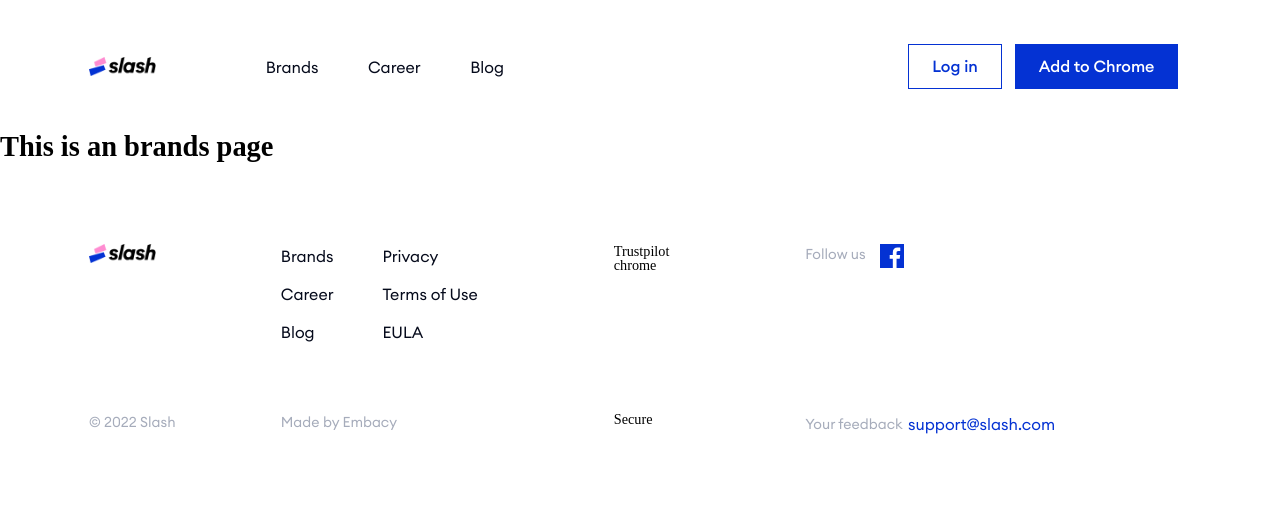
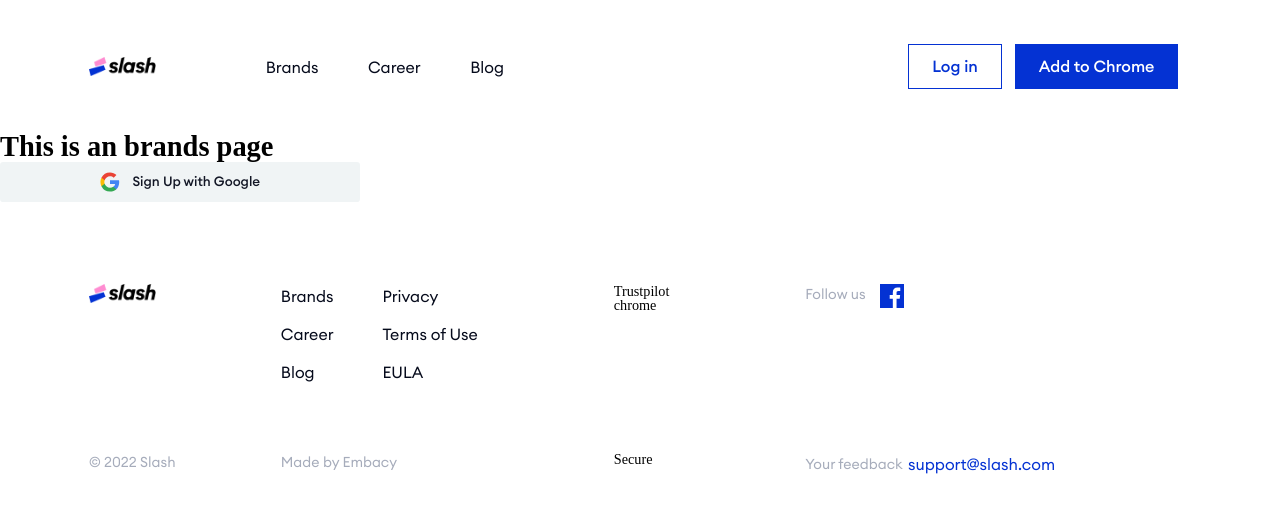
Before and after one commit to EmbacyDev/first-project, a Vue app: page /brands in a window 1280 px wide. Shown: the top 512 px of the page. Built offline with nearby package versions, Linux system fonts and the light colour scheme; what vue3-lottie would draw is missing.

Commit message:
Добавили кнопку гугл и фейсбук

```diff
--- a/src/assets/styles/styles.scss
+++ b/src/assets/styles/styles.scss
@@ -64,6 +64,19 @@ html ::-webkit-scrollbar-thumb {
 }
 
 /* buttons */
+.google-btn{
+  background: $auto-button;
+  span {
+    @include btn-m($color: $toolips-f, $size: em(16));
+  }
+}
+.facebook-btn{
+  background: #1877F2;
+  span {
+    @include btn-m($color: $white-m, $size: em(16));
+  }
+}
+
 .primary {
   background: $blue-p;
   span {
--- a/src/assets/styles/variables.scss
+++ b/src/assets/styles/variables.scss
@@ -83,6 +83,7 @@ $white-m: #FFFFFF;
 $gray-m: #A6ACBB;
 
 /* Button effects */
+$auto-button: #F0F4F5;
 $error-btn: #FF92A5;
 $hover-btn: #1B4DFF;
 $active-btn: #0024A4;
--- /dev/null
+++ b/src/components/AutoButton.vue
@@ -0,0 +1,81 @@
+<template>
+  <button type="button"
+          class="auto-button">
+    <span class="svg-logo-w">
+      <svg width="100%"
+           height="100%"
+           xmlns="http://www.w3.org/2000/svg"
+           fill="none"
+           viewBox="0 0 24 24">
+        <g v-if="iconsType === 1">
+          <path fill="#4285F4"
+                fill-rule="evenodd"
+                d="M23.04 12.261c0-.815-.073-1.6-.21-2.352H12v4.448h6.19a5.29 5.29 0 0 1-2.296 3.471v2.886h3.717c2.174-2.002 3.429-4.95 3.429-8.453z"
+                clip-rule="evenodd"/>
+          <path fill="#34A853"
+                fill-rule="evenodd"
+                d="M12 23.5c3.105 0 5.708-1.03 7.61-2.786l-3.716-2.886c-1.03.69-2.347 1.098-3.894 1.098-2.995 0-5.53-2.023-6.435-4.741H1.723v2.98A11.496 11.496 0 0 0 12 23.5z"
+                clip-rule="evenodd"/>
+          <path fill="#FBBC05"
+                fill-rule="evenodd"
+                d="M5.565 14.185A6.913 6.913 0 0 1 5.205 12c0-.758.13-1.495.36-2.185v-2.98H1.723A11.495 11.495 0 0 0 .5 12c0 1.856.444 3.612 1.223 5.165l3.842-2.98z"
+                clip-rule="evenodd"/>
+          <path fill="#EA4335"
+                fill-rule="evenodd"
+                d="M12 5.074c1.688 0 3.204.58 4.396 1.72l3.299-3.299C17.703 1.64 15.1.5 12 .5A11.496 11.496 0 0 0 1.723 6.835l3.842 2.98C6.47 7.097 9.005 5.074 12 5.074z"
+                clip-rule="evenodd"/>
+        </g>
+        <g v-if="iconsType === 2">
+          <path fill="#1877F2"
+                d="M.5 0h24v24H.5z"/>
+          <path fill="#fff"
+                d="M24 12.07C24 5.719 18.851.57 12.5.57S1 5.719 1 12.07c0 5.74 4.205 10.497 9.703 11.36v-8.036h-2.92V12.07h2.92V9.536c0-2.882 1.717-4.474 4.344-4.474 1.258 0 2.574.225 2.574.225v2.83h-1.45c-1.429 0-1.874.886-1.874 1.796v2.157h3.19l-.51 3.324h-2.68v8.036C19.795 22.567 24 17.81 24 12.07z"/>
+        </g>
+      </svg>
+    </span>
+    <span>{{ title }}</span>
+  </button>
+</template>
+
+<script>
+export default {
+  name: 'AutoButton',
+  components: {},
+  props: {
+    title: {
+      type: String,
+      default: 'Sign Up with Google'
+    },
+    iconsType: {
+      type: Number,
+      default: 1
+    }
+  },
+  data() {
+    return {};
+  },
+  computed: {},
+  watch: {},
+  methods: {}
+};
+</script>
+
+<style scoped lang="scss">
+.auto-button {
+  display: flex;
+  align-items: center;
+  justify-content: center;
+  align-content: center;
+  padding: em(12) em(120) em(12) em(120);
+  cursor: pointer;
+  border: 0;
+  border-radius: em(4);
+  .svg-logo-w {
+    margin-right: em(15);
+    width: em(24);
+    height: em(24);
+  }
+
+}
+
+</style>
--- a/src/components/MainButton.vue
+++ b/src/components/MainButton.vue
@@ -59,7 +59,7 @@ export default {
   },
   computed: {
     viewBox() {
-      return `"0 0 ${this.width} ${this.height} "`;
+      return `0 0 ${this.width} ${this.height}`;
     }
   },
   watch: {},
--- a/src/components/UI/index.js
+++ b/src/components/UI/index.js
@@ -5,6 +5,7 @@ import MainForm from '@/components/MainForm';
 import MainButton from '@/components/MainButton';
 import iconBase from '@/components/IconBase.vue';
 import MainFooter from '@/components/MainFooter';
+import AutoButton from '@/components/AutoButton';
 
 export default [
   NavBar,
@@ -14,5 +15,6 @@ export default [
   Swiper,
   SwiperSlide,
   Vue3Lottie,
-  MainFooter
+  MainFooter,
+  AutoButton
 ];
--- a/src/views/BrandsView.vue
+++ b/src/views/BrandsView.vue
@@ -2,6 +2,8 @@
   <div class="brands">
     <h1>This is an <strong>brands</strong> page</h1>
   </div>
+  <auto-button :iconsType="1"
+               class="google-btn"/>
 </template>
 <script>
 
```
Also changed, not shown: src/assets/images/svg/facebook-logo-btn-min.svg, src/assets/images/svg/google-logo-btn-min.svg.
